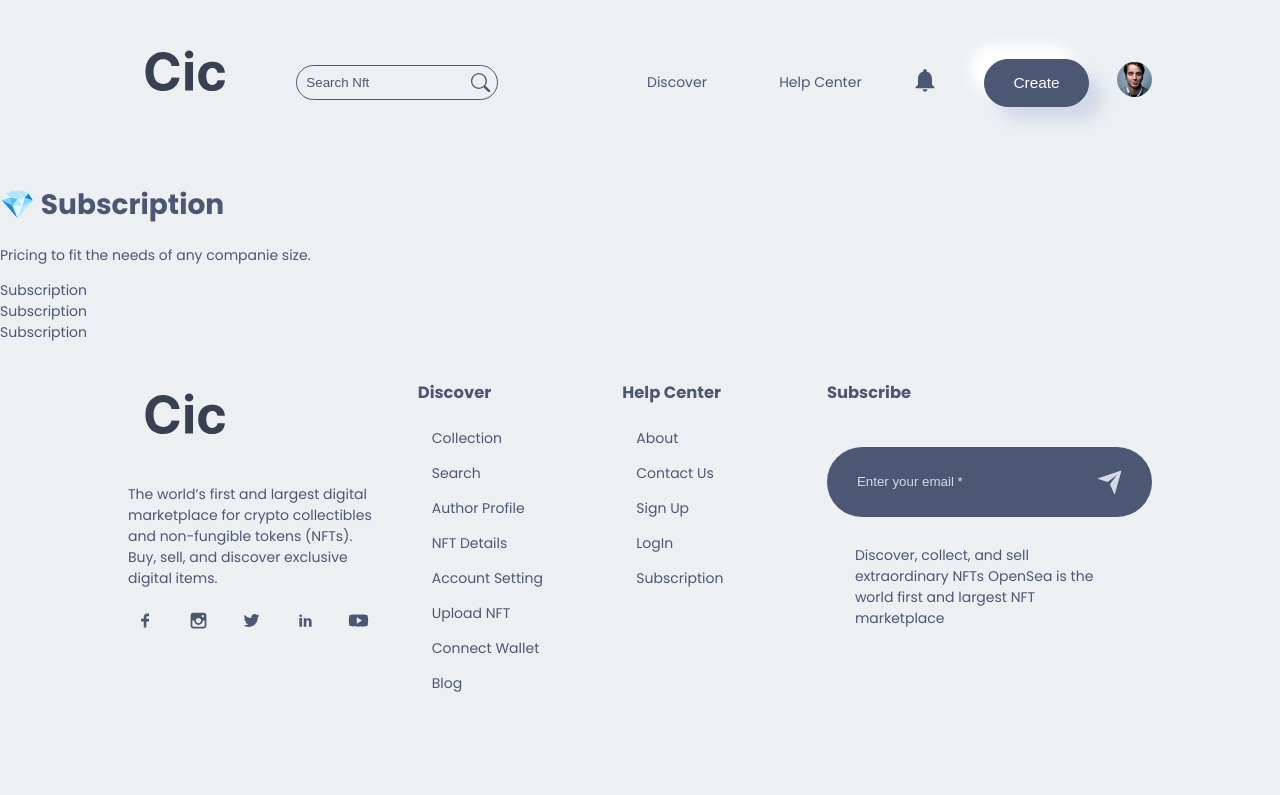
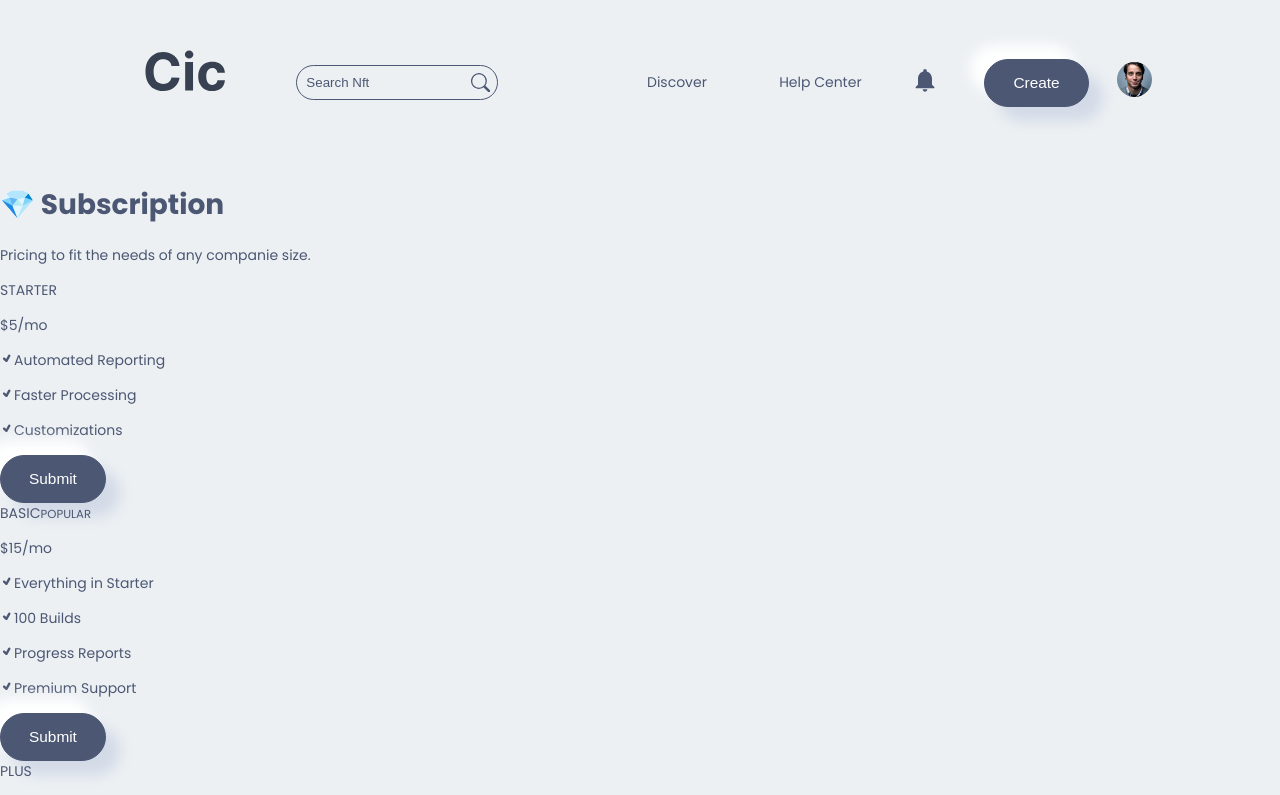
Before and after one commit to shisukeUrahara/web3-nft-marketplace, a Next.js app in the folder client/: page /subscription in a window 1280 px wide. Shown: the top 795 px of the page. Built offline with nearby package versions, Linux system fonts and the light colour scheme.

Commit message:
added Subscription component

```diff
--- a/client/src/subscriptionPage/Subscription/Subscription.jsx
+++ b/client/src/subscriptionPage/Subscription/Subscription.jsx
@@ -1,11 +1,36 @@
 import React from 'react';
+import { TiTick } from 'react-icons/ti';
 
 import Style from './Subscription.module.css';
+import { Button } from '@/components/index';
 
+const Subscription = ({ item, index }) => {
+    return (
+        <div className={Style.SubscriptionBox}>
+            <div className={Style.SubscriptionBox_box}>
+                <span className={Style.SubscriptionBox_box_span}>{item.plan}</span>
+                <small className={Style.SubscriptionBox_box_small}>
+                    {item.popular || ""}
+                </small>
+                <p className={Style.SubscriptionBox_box_price}>{item.price}</p>
 
-const Subscription = () => {
-    return (
-        <div>Subscription</div>
+                <div className={Style.SubscriptionBox_box_info}>
+                    {item.service.map((item, i) => (
+                        <p className={Style.SubscriptionBox_box_info_para} key={i + 1}>
+                            <span>
+                                <TiTick />
+                            </span>
+                            {item}
+                        </p>
+                    ))}
+                </div>
+                <Button
+                    btnText="Submit"
+                    handleClick={() => { }}
+                    classStyle={Style.button}
+                />
+            </div>
+        </div>
     )
 }
 
```
